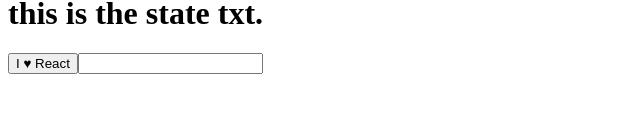
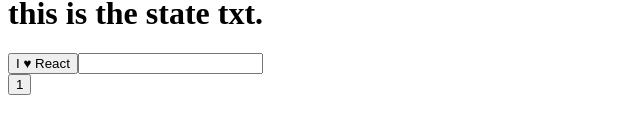
Before and after one commit to BaronLip/eggheadio-react, a React (Create React App) app: page / in a window 1280 px wide. Shown: the part 202-336 px from the top of the page, without its empty margins (0-640 px from the left). Built offline with nearby package versions, Linux system fonts and the light colour scheme.

Commit message:
Added counter button and component.

```diff
--- a/src/App.js
+++ b/src/App.js
@@ -2,8 +2,8 @@
 import React from 'react';
 import PropTypes from 'prop-types';
 import InputWidget from "../src/components/input";
-import Button from "../src/components/button";
-import { Heart } from "../src/components/button";
+import Button, { Heart } from "../src/components/button";
+import AddButton from "../src/components/add_button";
 
 // A class component may contain state:
 // The render() method is required for anything to be rendered on screen.
@@ -18,7 +18,8 @@ class App extends React.Component {
 		// Super gives the component the context of 'this' component rather than the parent class of React.Component.
 		super();
 		this.state = {
-			txt: 'this is the state txt.'
+			txt: 'this is the state txt.',
+			val: 1
 		}
 	}
 
@@ -27,8 +28,11 @@ class App extends React.Component {
 		this.setState({txt: e.target.value})
 	}
 
+	add() {
+		this.setState({val: this.state.val + 1})
+	}
+
 	render() {
-
 		// React components can only return one 'node'.
 		// To compensate for this, wrap multiple nodes in a parent node.
 		// JavaScript must be placed before the return statement, or be interpolated within the return statement.
@@ -52,7 +56,12 @@ class App extends React.Component {
 				{/* <input type="text" onChange={this.update.bind(this)}/> */}
 				{/* This is a nested component. The heart component is now a child of the Button component. */}
 				<Button>I <Heart/> React</Button>
+
+				{/* This is an imported component. See top for import statement. */}
+				{/* When importing stateless components, the action can be passed as a prop to the component. */}
 				<InputWidget update={this.update.bind(this)}/>
+				<br/>
+				<AddButton add={this.add.bind(this)} val={this.state.val}/>
 			</div>
 		)
 	}
--- /dev/null
+++ b/src/components/add_button.js
@@ -0,0 +1,20 @@
+import React from "react";
+// import { render } from "@testing-library/react";
+
+const AddButton = (props) => {
+    // debugger;
+    return <button onClick={props.add}>{props.val}</button>
+}
+
+// class AddButton extends React.Component {
+
+    // const add = (props.val) => {
+    //     props.val = props.val + 1;
+    // }
+
+    // render(
+    //     <button onClick={this.add}>{props.val}</button>;
+    // )
+// }
+
+export default AddButton
```
